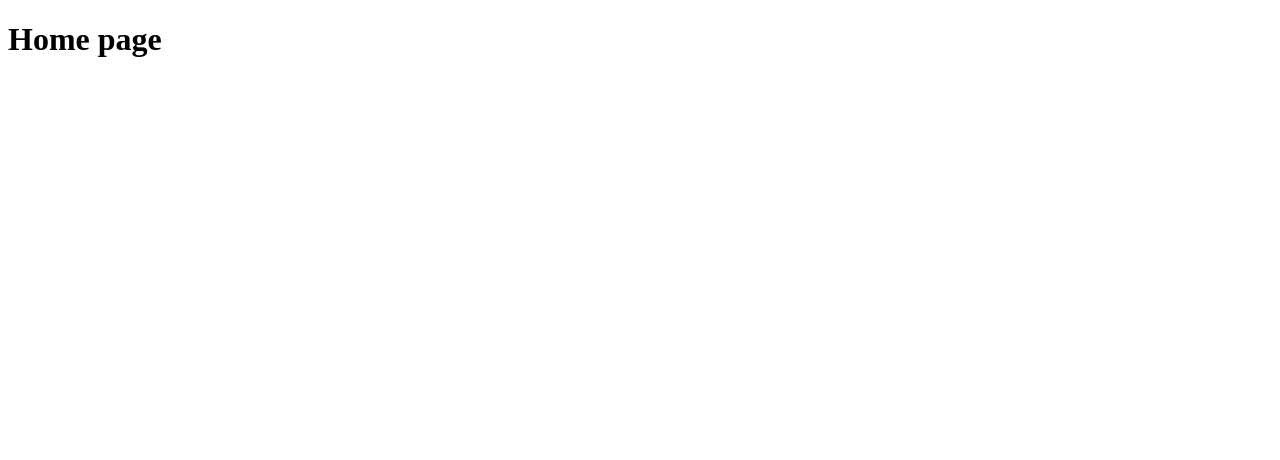
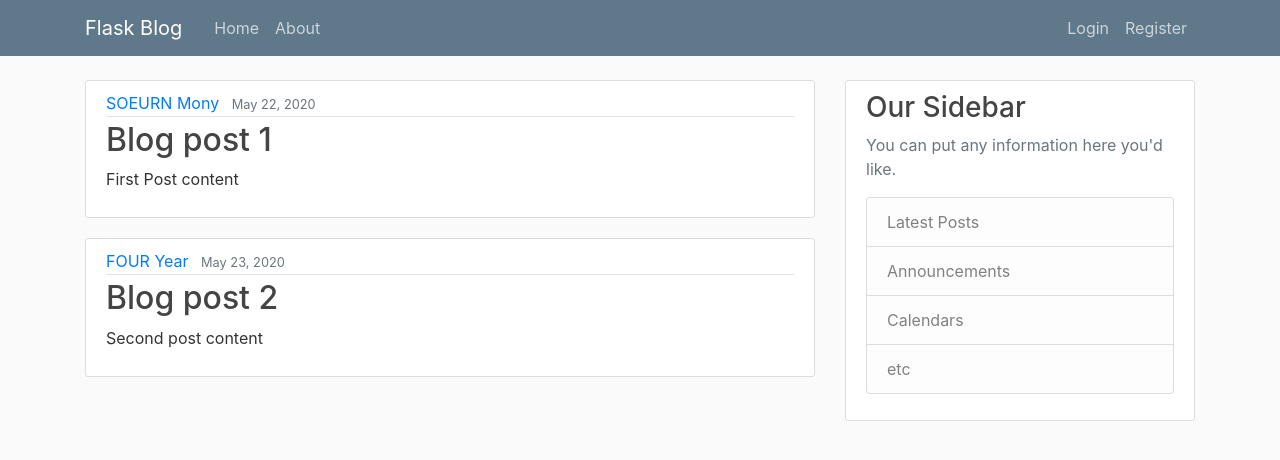
Before and after one commit to MonySOEURN/flask_application, a Flask app: page / in a window 1280 px wide. Before the commit the part shown is almost empty. Shown: the top 460 px of the page. Run offline with Flask 2, Linux system fonts and the light colour scheme; some libraries are stand-ins or nearby versions.

Commit message:
[TASK] apply bootstrap style and javascript

```diff
--- /dev/null
+++ b/static/main.css
@@ -0,0 +1,80 @@
+body {
+    background: #fafafa;
+    color: #333333;
+    margin-top: 5rem;
+}
+
+h1, h2, h3, h4, h5, h6 {
+    color: #444444;
+}
+
+.bg-steel {
+    background-color: #5f788a;
+}
+
+.site-header .navbar-nav .nav-link {
+    color: #cbd5db;
+}
+
+.site-header .navbar-nav .nav-link:hover {
+    color: #ffffff;
+}
+
+.site-header .navbar-nav .nav-link.active {
+    font-weight: 500;
+}
+
+.content-section {
+    background: #ffffff;
+    padding: 10px 20px;
+    border: 1px solid #dddddd;
+    border-radius: 3px;
+    margin-bottom: 20px;
+}
+
+.article-title {
+    color: #444444;
+}
+
+a.article-title:hover {
+    color: #428bca;
+    text-decoration: none;
+}
+
+.article-content {
+    white-space: pre-line;
+}
+
+.article-img {
+    height: 65px;
+    width: 65px;
+    margin-right: 16px;
+}
+
+.article-metadata {
+    padding-bottom: 1px;
+    margin-bottom: 4px;
+    border-bottom: 1px solid #e3e3e3
+}
+
+.article-metadata a:hover {
+    color: #333;
+    text-decoration: none;
+}
+
+.article-svg {
+    width: 25px;
+    height: 25px;
+    vertical-align: middle;
+}
+
+.account-img {
+    height: 125px;
+    width: 125px;
+    margin-right: 20px;
+    margin-bottom: 16px;
+}
+
+.account-heading {
+    font-size: 2.5rem;
+}
--- a/templates/about.html
+++ b/templates/about.html
@@ -1,4 +1,4 @@
-<!doctype html>
+{% extends "layout.html" %}
 {% block content %}
     <h1>About page</h1>
 {% endblock content %}
--- a/templates/home.html
+++ b/templates/home.html
@@ -1,6 +1,17 @@
-<!doctype html>
+{% extends "layout.html" %}
 {% block content %}
-    <h1>Home page</h1>
+  {% for post in posts %}
+    <article class="media content-section">
+      <div class="media-body">
+        <div class="article-metadata">
+          <a class="mr-2" href="#">{{ post.author }}</a>
+          <small class="text-muted">{{ post.date_posted }}</small>
+        </div>
+        <h2><a class="article-title" href="#">{{ post.title }}</a></h2>
+        <p class="article-content">{{ post.content }}</p>
+      </div>
+    </article>
+  {% endfor %}
 {% endblock content %}
 
 
--- a/templates/layout.html
+++ b/templates/layout.html
@@ -1,4 +1,4 @@
-<!doctype html>
+<!DOCTYPE html>
 <html>
     <head>
         <!-- Required meta tags -->
@@ -7,7 +7,7 @@
 
         <!-- Bootstrap CSS -->
         <link rel="stylesheet" href="https://stackpath.bootstrapcdn.com/bootstrap/4.5.0/css/bootstrap.min.css" integrity="sha384-9aIt2nRpC12Uk9gS9baDl411NQApFmC26EwAOH8WgZl5MYYxFfc+NcPb1dKGj7Sk" crossorigin="anonymous">
-
+        <link rel="stylesheet" type="text/css" href="{{ url_for('static', filename='main.css') }}">
         {% if title %}
             <title>Flask Blog - {{title}}</title>
         {% else %}
@@ -16,10 +16,48 @@
 
     </head>
     <body>
-        <div class="container">
-            {% block content %}
-            {% endblock content %}
-        </div>
+        <header class="site-header">
+            <nav class="navbar navbar-expand-md navbar-dark bg-steel fixed-top">
+                <div class="container">
+                <a class="navbar-brand mr-4" href="/">Flask Blog</a>
+                <button class="navbar-toggler" type="button" data-toggle="collapse" data-target="#navbarToggle" aria-controls="navbarToggle" aria-expanded="false" aria-label="Toggle navigation">
+                    <span class="navbar-toggler-icon"></span>
+                </button>
+                <div class="collapse navbar-collapse" id="navbarToggle">
+                    <div class="navbar-nav mr-auto">
+                    <a class="nav-item nav-link" href="/">Home</a>
+                    <a class="nav-item nav-link" href="/about">About</a>
+                    </div>
+                    <!-- Navbar Right Side -->
+                    <div class="navbar-nav">
+                    <a class="nav-item nav-link" href="/login">Login</a>
+                    <a class="nav-item nav-link" href="/register">Register</a>
+                    </div>
+                </div>
+                </div>
+            </nav>
+        </header>
+
+        <main role="main" class="container"">
+            <div class="row">
+                <div class="col-md-8">
+                    {% block content %}{% endblock %}
+                </div>
+                <div class="col-md-4">
+                <div class="content-section">
+                    <h3>Our Sidebar</h3>
+                    <p class='text-muted'>You can put any information here you'd like.
+                    <ul class="list-group">
+                        <li class="list-group-item list-group-item-light">Latest Posts</li>
+                        <li class="list-group-item list-group-item-light">Announcements</li>
+                        <li class="list-group-item list-group-item-light">Calendars</li>
+                        <li class="list-group-item list-group-item-light">etc</li>
+                    </ul>
+                    </p>
+                </div>
+                </div>
+            </div>
+        </main>
 
         <!-- Optional JavaScript -->
         <!-- jQuery first, then Popper.js, then Bootstrap JS -->
--- a/templates/login.html
+++ b/templates/login.html
@@ -1,4 +1,4 @@
-<!doctype html>
+{% extends "layout.html" %}
 {% block content %}
     <h1>Login page</h1>
 {% endblock content %}
```
Also changed, not shown: templates/navigation.html (added, +20 -0 lines), templates/register.html (+0 -11 lines).
